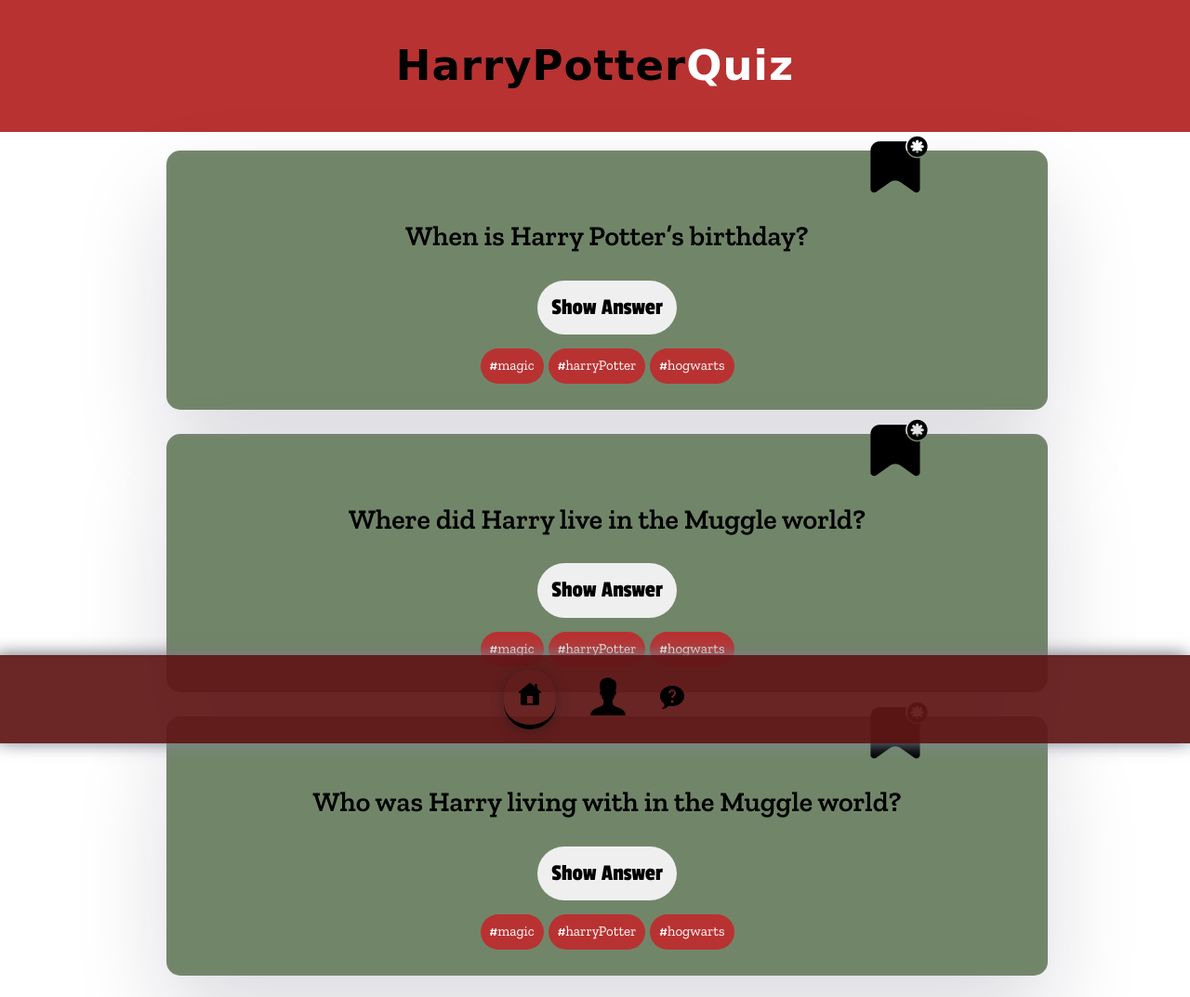
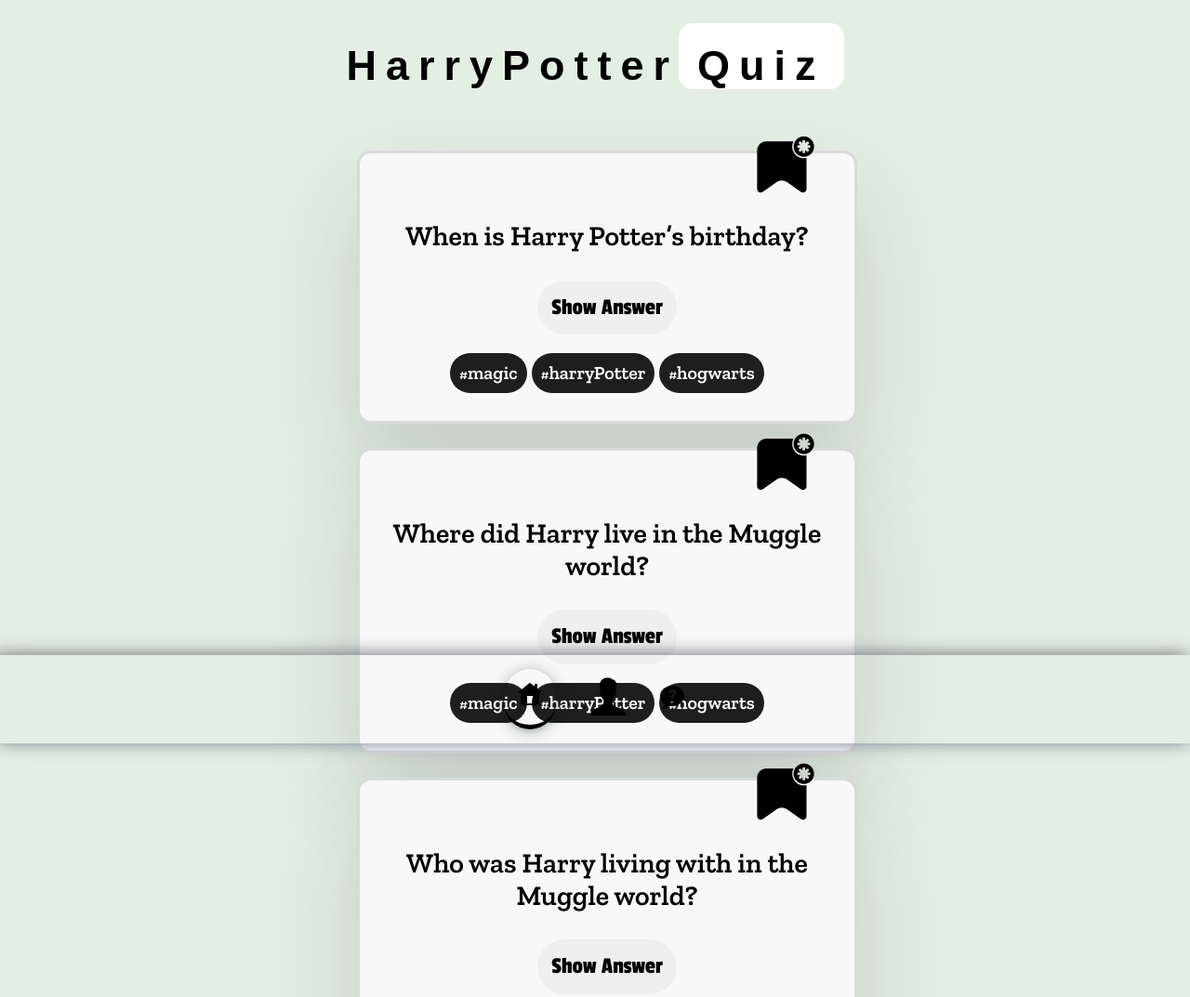
Before and after one commit to danielenrriques2001/quiz-web-app, a plain HTML site: page index.html in a window 1280 px wide. Shown: the top 1073 px of the page at 93% size. Drawn offline with nearby package versions, Linux system fonts and the light colour scheme; a web font is replaced by a local one.

Commit message:
ft: i changed website's style

```diff
--- a/css/components/cards.css
+++ b/css/components/cards.css
@@ -2,7 +2,11 @@
     width: 80%;
     margin: 0 auto;
 }
-
+@media (min-width: 992px) {
+    .cards__container {
+        width: 40%;
+    }
+}
 .card {
     border: 15px;
     display: flex;
@@ -15,7 +19,7 @@
     border: 3px rgba(128, 128, 128, 0.252) solid;
     border-radius: 15px;
     margin-bottom: 1rem;
-    background-color: var(--green);
+    background-color: var(--violet);
     margin-bottom: 26px;
     width: 100%;
 
@@ -73,15 +77,16 @@
 }
 
 .card__content--tag{
-    background-color: var(--red);
+    background-color: var(--darkYellow);
     color: white;
     padding: 10px;
     border-radius: 30px;
-    font-size: 15px;
+    font-size: 20px;
     cursor: pointer;
-    font-weight: 300;
+    font-weight: 800;
     font-family: var(--normalTextFont);
 }
+
 
 .card__content--tag:before {
     content:  '#';
--- a/css/components/footer.css
+++ b/css/components/footer.css
@@ -5,7 +5,7 @@
     right: 0;
     left: 0;
     box-shadow: rgba(136, 165, 191, 0.48) 6px 2px 16px 0px, rgba(117, 106, 106, 0.8) -6px -2px 16px 0px;
-    background-color: var(--darkRed);
+    background-color: var(--gray);
 }
 
 .footer__nav {
--- a/css/components/globals.css
+++ b/css/components/globals.css
@@ -1,14 +1,14 @@
 :root {
-    --headingFont: 'Patua One', cursive;
+    --headingFont: 'Montserrat', sans-serif;
     --normalTextFont: 'Zilla Slab', serif;
     --answerFont: 'Passion One', cursive;
     --blue: rgb(86, 182, 246);
     --darkBlue: rgb(8, 33, 101);
     --yellow: rgba(252, 240, 23, 0.812);
-    --darkYellow: rgba(203, 164, 38, 0.877);
-    --red: rgb(184, 50, 50);
+    --darkYellow: rgba(0, 0, 0, 0.877);
+    --violet: rgb(248, 248, 248);
     --darkRed: rgba(96, 22, 22, 0.93);
-    --green: rgb(113, 134, 105);
+    --green: rgba(198, 222, 198, 0.484);
     --darkGreen: rgb(23, 94, 25);
     --white: rgb(255, 255, 255);
     --black: rgba(0, 0, 0, 0);
@@ -18,6 +18,7 @@
 body {
     box-sizing: border-box;
     overflow-x: hidden;
+    background-color: var(--green);
 
 
 }
--- a/css/components/header.css
+++ b/css/components/header.css
@@ -1,16 +1,37 @@
 .header {
     background-color: var(--red);
-    padding: 15px;
     margin-bottom: 5px;
+    padding: 10px;
+}
+@media (min-width: 992px) {
+    .header {
+
+        padding: 15px 15px;
+        margin-bottom: 1px;
+    }
 
 }
 .header__heading {
-    font-size: 45px;
+
     letter-spacing: 1px;
+    color: black;
+    letter-spacing: 10px;
+
+}
+
+@media (min-width: 992px) {
+    .header__heading {
+        font-size: 45px;
+    }
 
 }
 
 .header__heading--span {
-    color: var(--white);
+
+    background-color: var(--white);
+    padding: 20px;
+    padding-bottom: 0px;
+    border-radius: 15px;
+    font-weight: 800;
 
 }
--- a/css/components/main.css
+++ b/css/components/main.css
@@ -1,5 +1,4 @@
 .main {
     margin: 0 auto;
-    width: 90%;
-    margin-bottom: 10rem;
+
 }
```
Also changed, not shown: profile.html (+1 -1 lines).
